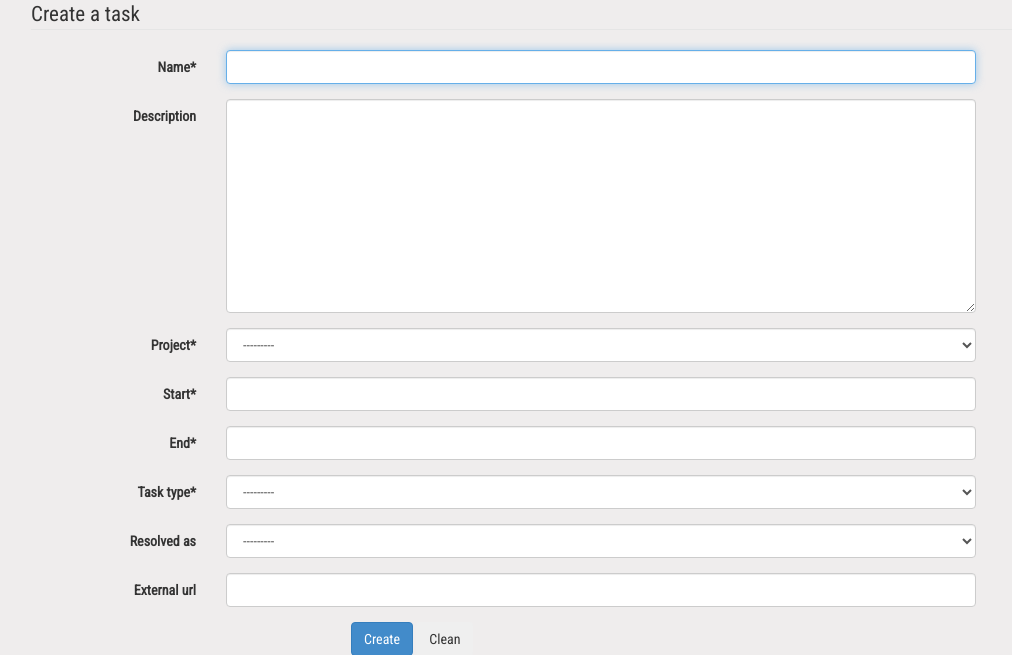
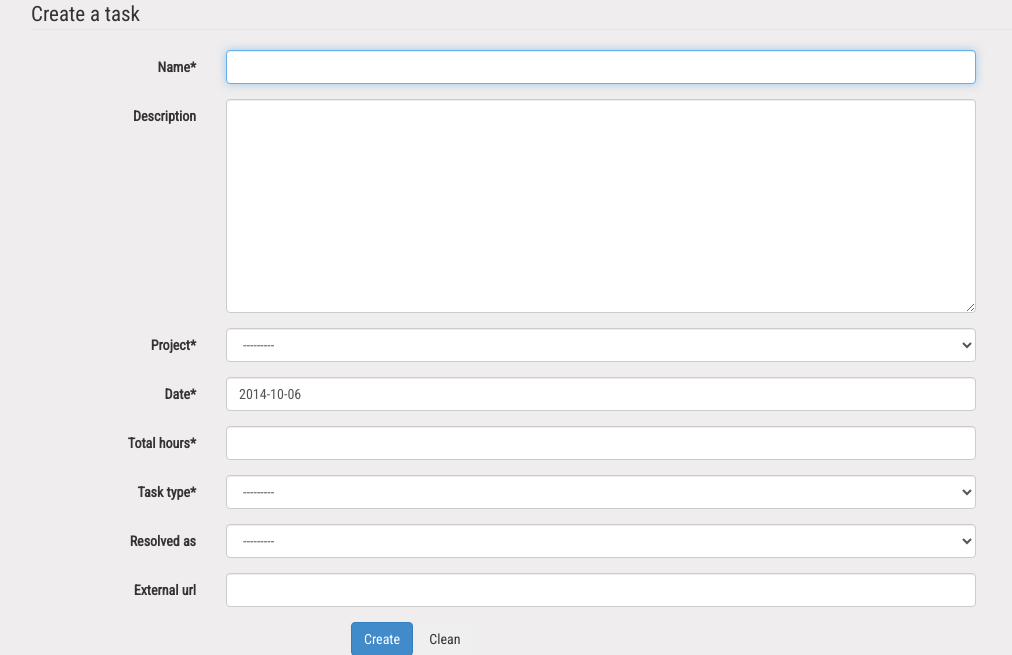
Before and after one commit to MSA-Argentina/relojito_project, a Django app: page /task/new/ in a window 1280 px wide. Shown: the part 61-716 px from the top of the page, without its empty margins (39-1051 px from the left). Run offline with Django 3.2, Linux system fonts and the light colour scheme; the visitor is signed in with stand-in values (Sample User, id 1); data that the repository does not hold is empty; some libraries are stand-ins or nearby versions.

Commit message:
reverting to a simpler task model

```diff
--- a/relojito/app/forms.py
+++ b/relojito/app/forms.py
@@ -1,6 +1,6 @@
 # -*- coding: utf-8 -*-
 from django.db.models import Q
-from crispy_forms.bootstrap import FormActions
+from crispy_forms.bootstrap import FormActions, PrependedText
 from crispy_forms.helper import FormHelper
 from crispy_forms.layout import Field, Fieldset, Layout, Reset, Submit
 from django.forms import ModelForm
@@ -57,6 +57,8 @@ class EditProjectForm(ModelForm):
                 'client',
                 Field('color', css_class='color_field'),
                 'external_url',
+                # Field('is_active', css_class='col-md-offset-4'),
+                PrependedText('is_active', ''),
                 'owner'
             ),
             FormActions(
@@ -74,7 +76,8 @@ class CreateTaskForm(ModelForm):
         user = self.request.user
         # The user's projects only
         self.fields['project'].queryset = Project.objects.filter(
-            Q(projectcollaborator__user=user) | Q(owner=user))
+            Q(projectcollaborator__user=user) | Q(owner=user),
+            is_active=True)
 
         self.helper = FormHelper(self)
         self.helper.form_class = 'form-horizontal'
@@ -86,10 +89,9 @@ class CreateTaskForm(ModelForm):
                 Field('name', required=True, autofocus=True),
                 Field('description'),
                 Field('project', required=True),
-                Field('start', css_class='dtpicker datetime',
-                      data_date_format="YYYY-MM-DD HH:mm"),
-                Field('end', css_class='dtpicker datetime',
-                      data_date_format="YYYY-MM-DD HH:mm"),
+                Field('date', css_class='dtpicker date',
+                      data_date_format="YYYY-MM-DD"),
+                Field('total_hours'),
                 Field('task_type'),
                 Field('resolved_as'),
                 Field('external_url')),
@@ -105,8 +107,8 @@ class CreateTaskForm(ModelForm):
                   'description',
                   'project',
                   'task_type',
-                  'start',
-                  'end',
+                  'date',
+                  'total_hours',
                   'resolved_as',
                   'external_url'
         ]
@@ -126,12 +128,11 @@ class EditTaskForm(ModelForm):
                 _('Edit Task'),
                 'name',
                 'project',
-                Field('start', css_class='dtpicker datetime',
-                      data_date_format="YYYY-MM-DD HH:mm"),
-                Field('end', css_class='dtpicker datetime',
-                      data_date_format="YYYY-MM-DD HH:mm"),
                 'task_type',
                 'description',
+                Field('date', css_class='dtpicker date',
+                      data_date_format="YYYY-MM-DD"),
+                'total_hours',
                 'resolved_as',
                 'external_url',
                 'owner'
--- a/relojito/app/models.py
+++ b/relojito/app/models.py
@@ -1,8 +1,11 @@
 from __future__ import unicode_literals
 
+import datetime
+
+from django.contrib.auth.models import User
+from django.core.validators import MinValueValidator, RegexValidator
+from django.db import models
 from django.utils.encoding import python_2_unicode_compatible
-from django.contrib.auth.models import User
-from django.db import models
 from django.utils.translation import ugettext_lazy as _
 
 
@@ -29,6 +32,7 @@ class Project(models.Model):
     color = models.CharField(max_length=10, null=True, blank=True)
     external_url = models.URLField(null=True, blank=True)
 
+    is_active = models.BooleanField(default=True)
     owner = models.ForeignKey(User, null=True)
     created_at = models.DateTimeField(auto_now_add=True, null=True)
     updated_at = models.DateTimeField(auto_now=True, null=True)
@@ -89,8 +93,12 @@ class Task(models.Model):
     project = models.ForeignKey(Project)
     task_type = models.ForeignKey(TaskType)
     description = models.TextField(max_length=200, null=True, blank=True)
-    start = models.DateTimeField()
-    end = models.DateTimeField()
+    date = models.DateField(default=datetime.date.today())
+    total_hours = models.FloatField(validators=[
+        MinValueValidator(0.5),
+        RegexValidator(r'^(\d(\.[05])?)$',
+                       'Only .5 numbers'),
+    ])
     resolved_as = models.ForeignKey(ResolutionType, null=True, blank=True)
     external_url = models.URLField(null=True, blank=True)
 
@@ -108,20 +116,13 @@ class Task(models.Model):
     def get_absolute_url(self):
         return "/task/%i/" % self.pk
 
-    @property
-    def total_hours(self):
-        diff = self.end - self.start
-
-        return float(diff.seconds / 3600.0)
-
     def to_dict(self):
         d = {
             "id": self.pk,
             "title": self.name,
-            "start": self.start,
-            "end": self.end,
+            "start": self.date,
             "url": self.get_absolute_url(),
-            "allDay": False,
+            "allDay": True,
             "color": self.project.color,
             "textColor": "black"
         }
--- a/relojito/app/views.py
+++ b/relojito/app/views.py
@@ -3,6 +3,7 @@ from braces.views import (JSONResponseMixin, LoginRequiredMixin,
 from django.contrib.auth import authenticate, login, logout
 from django.contrib.auth.decorators import login_required
 from django.core.urlresolvers import reverse_lazy
+from django.db.models import Sum
 from django.http import HttpResponseRedirect, JsonResponse
 from django.shortcuts import render_to_response
 from django.template import RequestContext
@@ -19,16 +20,15 @@ from .models import Project, Task
 @login_required
 def total_tasks(request):
     user = request.user
-    taskset = set([t.start.date() for t in Task.objects.filter(owner=user)])
+    taskset = set([t.date for t in Task.objects.filter(owner=user)])
     total = []
     for t in taskset:
         d = {}
         d['allDay'] = True
         d['start'] = t
-        totals = sum([t.total_hours for t in Task.objects.filter(
-            start__contains=t,
-            owner=user)])
-        d['title'] = str(totals) + ' hs'
+        tx = Task.objects.filter(date=t, owner=user).aggregate(
+            Sum('total_hours'))
+        d['title'] = str(tx['total_hours__sum']) + ' hs'
         total.append(d)
     return JsonResponse(total, safe=False)
 
@@ -39,8 +39,9 @@ class IndexView(LoginRequiredMixin, TemplateView):
     def get_context_data(self, **kwargs):
         ctx = super(IndexView, self).get_context_data(**kwargs)
         user = self.request.user
-        owned_projects = Project.objects.filter(owner=user)
-        collaborator_in = Project.objects.filter(projectcollaborator__user=user)
+        owned_projects = Project.objects.filter(owner=user, is_active=True)
+        collaborator_in = Project.objects.filter(projectcollaborator__user=user,
+                                                 is_active=True)
 
         # Returns latest 5 tasks
         ctx['tasks'] = Task.objects.filter(owner=user)[:5]
@@ -88,8 +89,7 @@ class TaskAjaxDetail(JSONResponseMixin, DetailView):
         context_dict = {
             u"id": self.object.id,
             u"title": self.object.name,
-            u"start": self.object.start,
-            u"end": self.object.end,
+            u"start": self.object.date,
             u"allDay": False
         }
 
@@ -165,6 +165,7 @@ class CreateProject(LoginRequiredMixin,
         project.client = form.cleaned_data['client']
         project.external_url = form.cleaned_data['external_url']
         project.color = form.cleaned_data['color']
+        project.is_active = form.cleaned_data['is_active']
         project.owner = self.request.user
 
         project.save()
@@ -220,10 +221,10 @@ class CreateTask(LoginRequiredMixin, StaticContextMixin, CreateView):
         task = Task()
         task.name = form.cleaned_data['name']
         task.description = form.cleaned_data['description']
+        task.date = form.cleaned_data['date']
         task.project = form.cleaned_data['project']
         task.task_type = form.cleaned_data['task_type']
-        task.start = form.cleaned_data['start']
-        task.end = form.cleaned_data['end']
+        task.total_hours = form.cleaned_data['total_hours']
         task.resolved_as = form.cleaned_data['resolved_as']
         task.external_url = form.cleaned_data['external_url']
         task.owner = self.request.user
--- a/relojito/static/js/main.js
+++ b/relojito/static/js/main.js
@@ -1,10 +1,10 @@
 $(document).ready(function() {
     $('#calendar').fullCalendar({
-        defaultView: 'agendaDay',
+        defaultView: 'basicWeek',
         header: {
             left: 'prev, next today',
             center: 'title',
-            right: 'month, basicWeek, agendaDay'
+            right: 'month, basicWeek, basicDay'
         },
         eventSources: [
             '/tasks/json/',
--- a/relojito/templates/project_detail.html
+++ b/relojito/templates/project_detail.html
@@ -16,6 +16,7 @@
           <hr>
           <p>{% trans 'Client' %}: {{project.client}}</p>
           <p>{% trans 'Owner' %}: {{project.owner}}</p>
+          <p>{% trans 'Is active?' %}: {{project.is_active}}</p>
           <p>{% trans 'External url' %}: {{project.external_url|urlize}}</p>
           <p>{% trans 'Color' %}: <span class="label" style="background-color: {{project.color}};color: #444">{{project.color}}</span></p>
         </div>
--- a/relojito/templates/task_detail.html
+++ b/relojito/templates/task_detail.html
@@ -14,8 +14,7 @@
           <p>{{task.description}}</p>
           <hr>
           <p>{% trans 'Project' %}: <a href="{% url 'project_detail' pk=task.project.id %}">{{task.project.name}}</a></p>
-          <p>{% trans 'Start' %}: {{task.start}}</p>
-          <p>{% trans 'End' %}: {{task.end}}</p>
+          <p>{% trans 'Date' %}: {{task.date}}</p>
           <p>{% trans 'Total hours' %}: {{task.total_hours}}</p>
           {% if task.resolved_as %}
           <p>{% trans 'Resolved as' %}: {{task.resolved_as}}</p>
```
Also changed, not shown: relojito/app/admin.py (+4 -3 lines), relojito/app/migrations/0003_auto_20141008_1344.py (added), relojito/app/migrations/0004_project_is_active.py (added).
